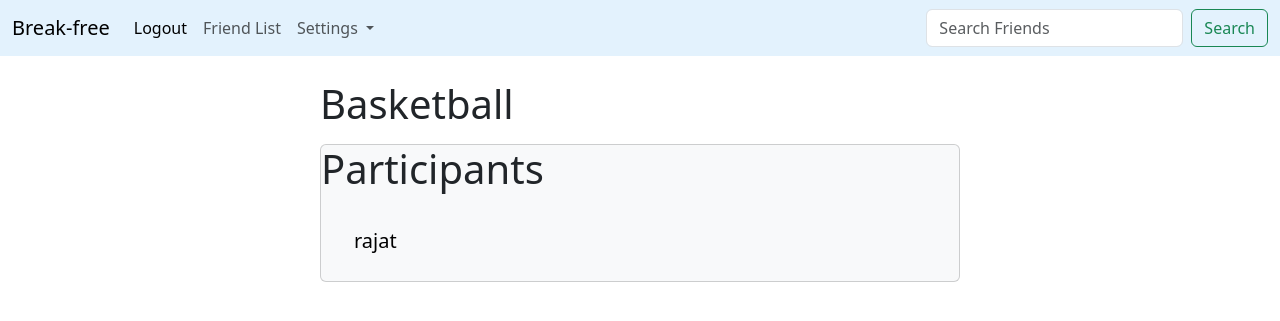
After one commit to rajatbhai980/breakfree-api-, a Django app: page /room/2/ in a window 1280 px wide. The commit adds this page. Shown: the top 321 px of the page. Run offline with Django 5.2, Linux system fonts and the light colour scheme; a user stored in the database is signed in; data comes from the database, SQL or seed files in the repository; both versions use the stored data as it was after the commit.

Commit message:
working on friend model

```diff
--- a/base/forms.py
+++ b/base/forms.py
@@ -44,3 +44,8 @@ class CreateRoomForm(ModelForm):
     class Meta:
         model = Room
         fields = ["room_name", "description"]
+        error_messages = {
+            'room_name':{
+                'unique': ('The room with that name already exists!!')
+            }
+        }
--- a/base/models.py
+++ b/base/models.py
@@ -19,7 +19,7 @@ def create_profile(sender, instance, created, **kwargs):
 
 class Room(models.Model):
     host = models.ForeignKey(User, on_delete=models.CASCADE, related_name='room', null=True)
-    room_name = models.CharField(max_length=50)
+    room_name = models.CharField(max_length=50, unique=True)
     participants = models.ManyToManyField(User, related_name='joined_room')
     description = models.TextField(max_length=500, null=True, blank=True)
     created = models.DateTimeField(auto_now=True)
@@ -27,3 +27,7 @@ class Room(models.Model):
 
     class Meta:
         ordering = ['updated', 'created']
+
+class Friend(models.Model):
+    friend1 = models.ManyToManyField(User, related_name='friend')
+    friend2 = models.ManyToManyField(User, related_name='friend')
--- a/base/templates/base/navbar.html
+++ b/base/templates/base/navbar.html
@@ -23,7 +23,7 @@
         {% endif %}
         <!-- add friend -->
         <li class="nav-item">
-          <a class="nav-link" href="#">Add Friend</a>
+          <a class="nav-link" href="#">Friend List</a>
         </li>
         {% if request.user.is_authenticated %}
         <li class="nav-item dropdown">
@@ -43,8 +43,9 @@
         {% endif %}
 
       </ul>
-      <form class="d-flex" role="search">
-        <input class="form-control me-2" type="search" placeholder="Search Rooms/Friends" aria-label="Search"/>
+      <form class="d-flex" method="POST" action="{% url 'search_friend' %}" role="search">
+        {% csrf_token %}
+        <input class="form-control me-2" type="search" name="search" placeholder="Search Friends" aria-label="Search"/>
         <button class="btn btn-outline-success" type="submit">Search</button>
       </form>
     </div>
--- /dev/null
+++ b/base/templates/base/room.html
@@ -0,0 +1,15 @@
+{% include 'base/base.html' %}
+{% block content %}
+<div class="col-md-6 offset-md-3">
+    <h1>{{room.room_name}}</h1>
+    <p>{{room.description}}</p>
+    <div class="card bg-light mb-3" style="max-width: 40rem;">
+        <h1>Participants</h1>
+        {% for participant in participants %}
+        <div class="card-body">
+            <a href="{% url 'profile' participant.pk %}" class="btn btn-light btn-lg">{{participant.username}}</a>
+        </div>
+        {% endfor %}
+    </div>
+</div>
+{% endblock content %}
--- a/base/urls.py
+++ b/base/urls.py
@@ -7,5 +7,7 @@ urlpatterns = [
     path('register/', views.Register.as_view(), name='register'),
     path('profile/<int:pk>/', views.profile, name='profile'),
     path('edit_profile/<int:pk>/', views.EditProfile.as_view(), name='edit_profile'),
-    path('create_room/', views.CreateRoom.as_view(), name='create_room')
+    path('create_room/', views.CreateRoom.as_view(), name='create_room'),
+    path('room/<int:pk>/', views.room, name='room'),
+    path('search_friend/', views.SearchFriend.as_view(), name='search_friend')
 ]
--- a/base/views.py
+++ b/base/views.py
@@ -4,8 +4,9 @@ from django.views import View
 from .forms import LoginModel, RegisterModel, EditUserProfile, EditUser, CreateRoomForm
 from django.contrib.auth import login, authenticate, logout, get_user_model
 from django.contrib.auth.mixins import LoginRequiredMixin
+from django.contrib.auth.decorators import login_required
 from django.contrib import messages
-from .models import Profile
+from .models import Room
 
 
 #for getting the user model
@@ -13,7 +14,9 @@ User = get_user_model()
 
 # Create your views here.
 def home(request):
-    return render(request, "base/home.html", {})
+    rooms = Room.objects.all()
+    context = {'rooms': rooms}
+    return render(request, "base/home.html", context)
 
 class Login(View):
     def get(self, request, *args, **kwargs):
@@ -102,9 +105,23 @@ class CreateRoom(LoginRequiredMixin, View):
             room.save()
             messages.success(request, "You have created a room. ")
             return redirect("home")
-        else:
-            pass
-
 
         context = {'room_form': room_form}
         return render(request, "base/create_room.html", context)
+
+@login_required
+def room(request, pk):
+    room_info = Room.objects.get(pk=pk)
+    room_info.participants.add(request.user)
+    participants = room_info.participants.all()
+    login_url = '/login/'
+    context = {'room': room_info, 'participants': participants}
+    return render(request, 'base/room.html', context)
+
+
+class SearchFriend(View):
+    def post(self, request, *args, **kwargs):
+        search_result = request.POST.get('search')
+        results = User.objects.filter(username__icontains=search_result)
+        context = {'results': results}
+        return render(request, 'base/search_friend.html', context)
--- a/breakfree/settings.py
+++ b/breakfree/settings.py
@@ -121,3 +121,5 @@ STATIC_URL = 'static/'
 
 MEDIA_URL = '/media/'
 MEDIA_ROOT = BASE_DIR / 'media'
+
+LOGIN_URL = '/login/'
```
Also changed, not shown: base/templates/base/create_room.html (+5 -6 lines), base/templates/base/home.html (+8 -2 lines), base/templates/base/profile.html (+7 -7 lines), base/templates/base/search_friend.html (added, +18 -0 lines), README.md, base/migrations/0009_alter_room_room_name.py (added), db.sqlite3.
